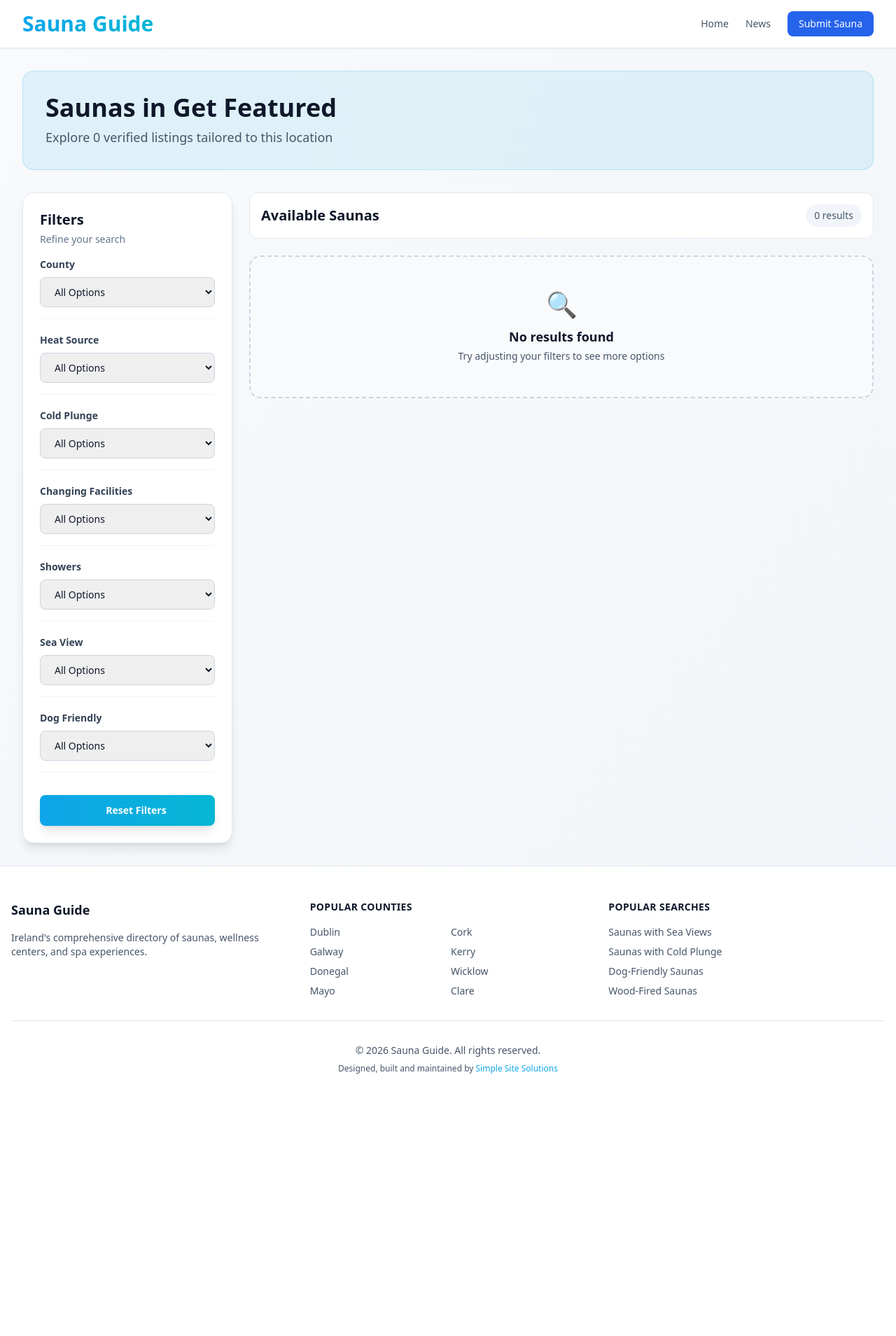
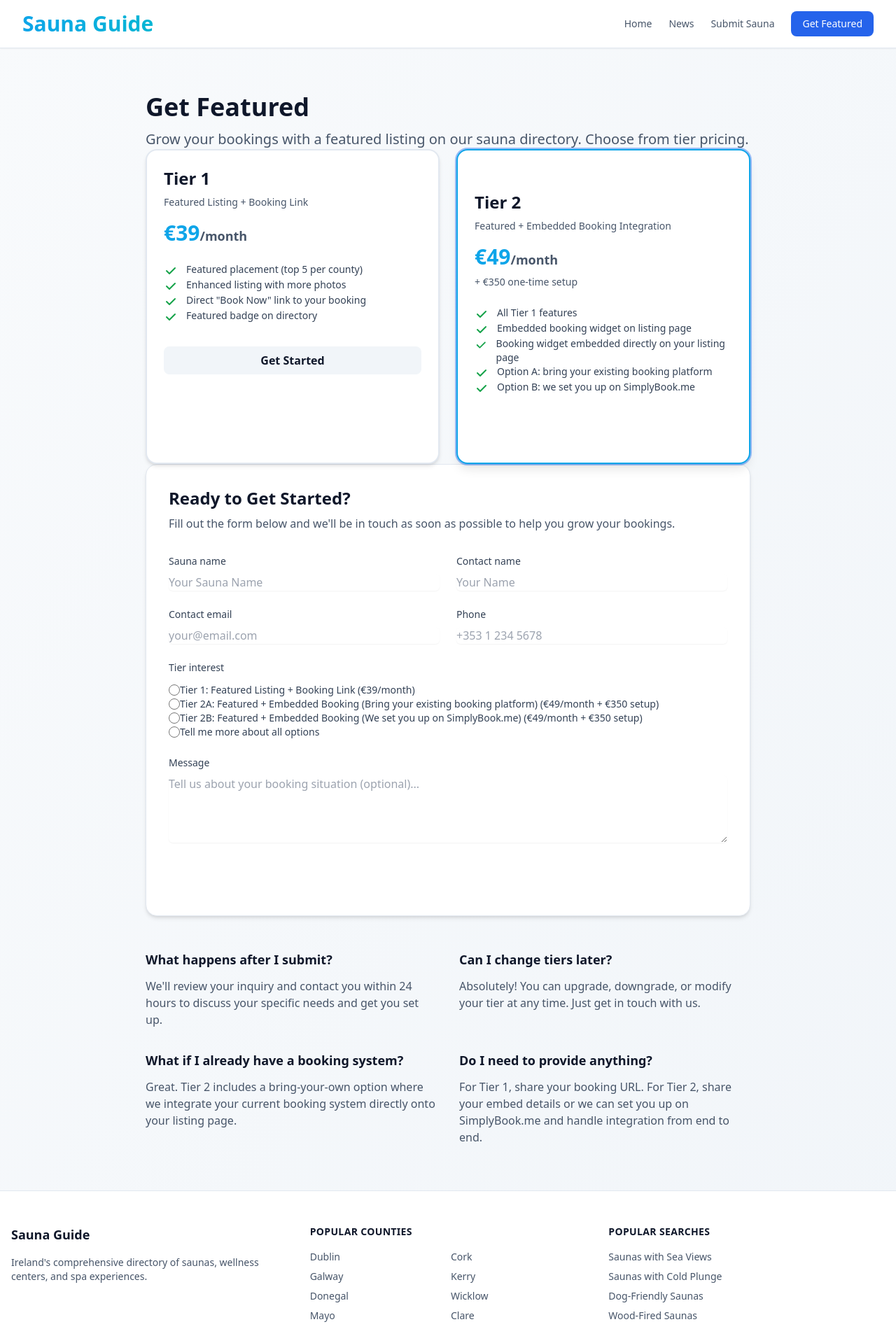
Before and after one commit to nigelmcintyre/directory_factory, a Django app: page /get-featured/ in a window 1280 px wide. Shown: the top 1909 px of the page at 70% size. Before the commit the page ends 1534 px from the top, so only its background shows below. Run offline with Django 5.2, Linux system fonts and the light colour scheme; data that the repository does not hold is empty.

Commit message:
Add get featured partner page and inquiry flow

```diff
--- a/directory/forms.py
+++ b/directory/forms.py
@@ -125,3 +125,59 @@ class SaunaSubmissionForm(forms.ModelForm):
         self.fields['county'].required = True
         self.fields['heat_source'].required = True
         self.fields['submitter_email'].required = True
+
+
+class PartnerInquiryForm(forms.Form):
+    """Form for contacting about featured listing / partner programs"""
+
+    sauna_name = forms.CharField(
+        max_length=255,
+        required=True,
+        widget=forms.TextInput(attrs={
+            'class': 'mt-1 block w-full rounded-md border-gray-300 shadow-sm focus:border-blue-500 focus:ring-blue-500',
+            'placeholder': 'Your Sauna Name'
+        })
+    )
+    contact_name = forms.CharField(
+        max_length=255,
+        required=True,
+        widget=forms.TextInput(attrs={
+            'class': 'mt-1 block w-full rounded-md border-gray-300 shadow-sm focus:border-blue-500 focus:ring-blue-500',
+            'placeholder': 'Your Name'
+        })
+    )
+    contact_email = forms.EmailField(
+        required=True,
+        widget=forms.EmailInput(attrs={
+            'class': 'mt-1 block w-full rounded-md border-gray-300 shadow-sm focus:border-blue-500 focus:ring-blue-500',
+            'placeholder': 'your@email.com'
+        })
+    )
+    phone = forms.CharField(
+        max_length=50,
+        required=False,
+        widget=forms.TextInput(attrs={
+            'class': 'mt-1 block w-full rounded-md border-gray-300 shadow-sm focus:border-blue-500 focus:ring-blue-500',
+            'placeholder': '+353 1 234 5678'
+        })
+    )
+    tier_interest = forms.ChoiceField(
+        required=True,
+        choices=[
+            ('tier1', 'Tier 1: Featured Listing + Booking Link (€39/month)'),
+            ('tier2_existing', 'Tier 2A: Featured + Embedded Booking (Bring your existing booking platform) (€49/month + €350 setup)'),
+            ('tier2_managed', 'Tier 2B: Featured + Embedded Booking (We set you up on SimplyBook.me) (€49/month + €350 setup)'),
+            ('all', 'Tell me more about all options'),
+        ],
+        widget=forms.RadioSelect(attrs={
+            'class': 'mt-2'
+        })
+    )
+    message = forms.CharField(
+        required=False,
+        widget=forms.Textarea(attrs={
+            'class': 'mt-1 block w-full rounded-md border-gray-300 shadow-sm focus:border-blue-500 focus:ring-blue-500',
+            'placeholder': 'Tell us about your booking situation (optional)...',
+            'rows': 4
+        })
+    )
--- a/directory/schema.py
+++ b/directory/schema.py
@@ -1,11 +1,12 @@
 import re
+from typing import Optional, Tuple
 
 from django.utils.text import slugify
 
 from directory.niche_config import SITE_NAME, DOMAIN
 
 
-def _normalize_time_token(token: str) -> str | None:
+def _normalize_time_token(token: str) -> Optional[str]:
     token = token.strip().lower()
     match = re.match(r"^(\d{1,2})(?::(\d{2}))?\s*(am|pm)$", token)
     if not match:
@@ -25,7 +26,7 @@ def _normalize_time_token(token: str) -> str | None:
     return f"{hour:02d}:{minute:02d}"
 
 
-def _normalize_time_range(range_text: str) -> tuple[str, str] | None:
+def _normalize_time_range(range_text: str) -> Optional[Tuple[str, str]]:
     if "-" not in range_text:
         return None
     start_raw, end_raw = [part.strip() for part in range_text.split("-", 1)]
--- a/directory/templates/base.html
+++ b/directory/templates/base.html
@@ -62,8 +62,9 @@
                 <nav class="flex items-center gap-4 sm:gap-6">
                     <a href="{% url 'home' %}" class="text-sm text-slate-600 hover:text-primary transition-colors">Home</a>
                     <a href="{% url 'post_list' %}" class="text-sm text-slate-600 hover:text-primary transition-colors">News</a>
-                    <a href="{% url 'submit_sauna' %}" class="text-sm bg-blue-600 hover:bg-blue-700 text-white px-4 py-2 rounded-lg transition-colors font-medium">
-                        Submit Sauna
+                    <a href="{% url 'submit_sauna' %}" class="text-sm text-slate-600 hover:text-primary transition-colors">Submit Sauna</a>
+                    <a href="{% url 'get_featured' %}" class="text-sm bg-blue-600 hover:bg-blue-700 text-white px-4 py-2 rounded-lg transition-colors font-medium">
+                        Get Featured
                     </a>
                 </nav>
             </div>
--- /dev/null
+++ b/directory/templates/get_featured.html
@@ -0,0 +1,220 @@
+{% extends "base.html" %}
+
+{% block content %}
+<div class="max-w-4xl mx-auto px-4 py-8">
+    <!-- Header -->
+    <div class="mb-12">
+        <h1 class="text-4xl font-bold text-slate-900 mb-3">Get Featured</h1>
+        <p class="text-xl text-slate-600">
+            Grow your bookings with a featured listing on our sauna directory. Choose from tier pricing.
+        </p>
+    </div>
+
+    <!-- Pricing Tiers -->
+    <div class="mb-12">
+        <div class="grid grid-cols-1 md:grid-cols-2 gap-6">
+            <!-- Tier 1: Featured + Link -->
+            <div class="rounded-2xl border-2 border-slate-200 bg-white p-6 shadow-md hover:shadow-lg transition-shadow">
+                <div class="mb-6">
+                    <h2 class="text-2xl font-bold text-slate-900 mb-2">Tier 1</h2>
+                    <p class="text-slate-600 mb-4 text-sm">Featured Listing + Booking Link</p>
+                    <div class="text-3xl font-bold text-primary">€{{ tier_prices.tier1 }}<span class="text-lg text-slate-600">/month</span></div>
+                </div>
+                <ul class="space-y-3 mb-8">
+                    <li class="flex items-start gap-3">
+                        <svg class="w-5 h-5 text-green-600 flex-shrink-0 mt-0.5" fill="currentColor" viewBox="0 0 20 20">
+                            <path fill-rule="evenodd" d="M16.707 5.293a1 1 0 010 1.414l-8 8a1 1 0 01-1.414 0l-4-4a1 1 0 011.414-1.414L8 12.586l7.293-7.293a1 1 0 011.414 0z" clip-rule="evenodd" />
+                        </svg>
+                        <span class="text-slate-700 text-sm">Featured placement (top 5 per county)</span>
+                    </li>
+                    <li class="flex items-start gap-3">
+                        <svg class="w-5 h-5 text-green-600 flex-shrink-0 mt-0.5" fill="currentColor" viewBox="0 0 20 20">
+                            <path fill-rule="evenodd" d="M16.707 5.293a1 1 0 010 1.414l-8 8a1 1 0 01-1.414 0l-4-4a1 1 0 011.414-1.414L8 12.586l7.293-7.293a1 1 0 011.414 0z" clip-rule="evenodd" />
+                        </svg>
+                        <span class="text-slate-700 text-sm">Enhanced listing with more photos</span>
+                    </li>
+                    <li class="flex items-start gap-3">
+                        <svg class="w-5 h-5 text-green-600 flex-shrink-0 mt-0.5" fill="currentColor" viewBox="0 0 20 20">
+                            <path fill-rule="evenodd" d="M16.707 5.293a1 1 0 010 1.414l-8 8a1 1 0 01-1.414 0l-4-4a1 1 0 011.414-1.414L8 12.586l7.293-7.293a1 1 0 011.414 0z" clip-rule="evenodd" />
+                        </svg>
+                        <span class="text-slate-700 text-sm">Direct "Book Now" link to your booking</span>
+                    </li>
+                    <li class="flex items-start gap-3">
+                        <svg class="w-5 h-5 text-green-600 flex-shrink-0 mt-0.5" fill="currentColor" viewBox="0 0 20 20">
+                            <path fill-rule="evenodd" d="M16.707 5.293a1 1 0 010 1.414l-8 8a1 1 0 01-1.414 0l-4-4a1 1 0 011.414-1.414L8 12.586l7.293-7.293a1 1 0 011.414 0z" clip-rule="evenodd" />
+                        </svg>
+                        <span class="text-slate-700 text-sm">Featured badge on directory</span>
+                    </li>
+                </ul>
+                <button onclick="document.getElementById('tier-tier1').checked=true; document.getElementById('inquiry-form').scrollIntoView({behavior:'smooth'})" class="w-full py-2 px-4 bg-slate-100 hover:bg-slate-200 text-slate-900 font-semibold rounded-lg transition-colors">
+                    Get Started
+                </button>
+            </div>
+
+            <!-- Tier 2: Featured + Embedded -->
+            <div class="rounded-2xl border-2 border-primary bg-white p-6 shadow-lg ring-2 ring-primary ring-opacity-20">
+                <div class="mb-6">
+                    <div class="inline-block bg-primary text-white px-3 py-1 rounded-full text-xs font-semibold mb-3">POPULAR</div>
+                    <h2 class="text-2xl font-bold text-slate-900 mb-2">Tier 2</h2>
+                    <p class="text-slate-600 mb-4 text-sm">Featured + Embedded Booking Integration</p>
+                    <div class="text-3xl font-bold text-primary">€{{ tier_prices.tier2 }}<span class="text-lg text-slate-600">/month</span></div>
+                    <p class="text-sm text-slate-600 mt-2">+ €{{ tier_prices.setup_fee }} one-time setup</p>
+                </div>
+                <ul class="space-y-3 mb-8">
+                    <li class="flex items-start gap-3">
+                        <svg class="w-5 h-5 text-green-600 flex-shrink-0 mt-0.5" fill="currentColor" viewBox="0 0 20 20">
+                            <path fill-rule="evenodd" d="M16.707 5.293a1 1 0 010 1.414l-8 8a1 1 0 01-1.414 0l-4-4a1 1 0 011.414-1.414L8 12.586l7.293-7.293a1 1 0 011.414 0z" clip-rule="evenodd" />
+                        </svg>
+                        <span class="text-slate-700 text-sm">All Tier 1 features</span>
+                    </li>
+                    <li class="flex items-start gap-3">
+                        <svg class="w-5 h-5 text-green-600 flex-shrink-0 mt-0.5" fill="currentColor" viewBox="0 0 20 20">
+                            <path fill-rule="evenodd" d="M16.707 5.293a1 1 0 010 1.414l-8 8a1 1 0 01-1.414 0l-4-4a1 1 0 011.414-1.414L8 12.586l7.293-7.293a1 1 0 011.414 0z" clip-rule="evenodd" />
+                        </svg>
+                        <span class="text-slate-700 text-sm">Embedded booking widget on listing page</span>
+                    </li>
+                    <li class="flex items-start gap-3">
+                        <svg class="w-5 h-5 text-green-600 flex-shrink-0 mt-0.5" fill="currentColor" viewBox="0 0 20 20">
+                            <path fill-rule="evenodd" d="M16.707 5.293a1 1 0 010 1.414l-8 8a1 1 0 01-1.414 0l-4-4a1 1 0 011.414-1.414L8 12.586l7.293-7.293a1 1 0 011.414 0z" clip-rule="evenodd" />
+                        </svg>
+                        <span class="text-slate-700 text-sm">Booking widget embedded directly on your listing page</span>
+                    </li>
+                    <li class="flex items-start gap-3">
+                        <svg class="w-5 h-5 text-green-600 flex-shrink-0 mt-0.5" fill="currentColor" viewBox="0 0 20 20">
+                            <path fill-rule="evenodd" d="M16.707 5.293a1 1 0 010 1.414l-8 8a1 1 0 01-1.414 0l-4-4a1 1 0 011.414-1.414L8 12.586l7.293-7.293a1 1 0 011.414 0z" clip-rule="evenodd" />
+                        </svg>
+                        <span class="text-slate-700 text-sm">Option A: bring your existing booking platform</span>
+                    </li>
+                    <li class="flex items-start gap-3">
+                        <svg class="w-5 h-5 text-green-600 flex-shrink-0 mt-0.5" fill="currentColor" viewBox="0 0 20 20">
+                            <path fill-rule="evenodd" d="M16.707 5.293a1 1 0 010 1.414l-8 8a1 1 0 01-1.414 0l-4-4a1 1 0 011.414-1.414L8 12.586l7.293-7.293a1 1 0 011.414 0z" clip-rule="evenodd" />
+                        </svg>
+                        <span class="text-slate-700 text-sm">Option B: we set you up on SimplyBook.me</span>
+                    </li>
+                </ul>
+                <button onclick="document.getElementById('tier-tier2_existing').checked=true; document.getElementById('inquiry-form').scrollIntoView({behavior:'smooth'})" class="w-full py-2 px-4 bg-primary hover:bg-blue-700 text-white font-semibold rounded-lg transition-colors">
+                    Get Started
+                </button>
+            </div>
+        </div>
+    </div>
+
+    <!-- Contact Form -->
+    <div id="inquiry-form" class="bg-white rounded-2xl border border-slate-200 shadow-md p-6 md:p-8">
+        <h2 class="text-2xl font-bold text-slate-900 mb-2">Ready to Get Started?</h2>
+        <p class="text-slate-600 mb-8">Fill out the form below and we'll be in touch as soon as possible to help you grow your bookings.</p>
+
+        {% if messages %}
+            {% for message in messages %}
+                <div class="mb-6 p-4 rounded-lg {% if message.tags %}bg-green-50 border border-green-200 text-green-700{% else %}bg-blue-50 border border-blue-200 text-blue-700{% endif %}">
+                    {{ message }}
+                </div>
+            {% endfor %}
+        {% endif %}
+
+        <form method="post" class="space-y-6">
+            {% csrf_token %}
+
+            <!-- Sauna Name & Contact Name -->
+            <div class="grid grid-cols-1 md:grid-cols-2 gap-6">
+                <div>
+                    <label class="block text-sm font-medium text-slate-700 mb-2">
+                        {{ form.sauna_name.label }}
+                    </label>
+                    {{ form.sauna_name }}
+                    {% if form.sauna_name.errors %}
+                        <p class="mt-1 text-sm text-red-600">{{ form.sauna_name.errors.0 }}</p>
+                    {% endif %}
+                </div>
+                <div>
+                    <label class="block text-sm font-medium text-slate-700 mb-2">
+                        {{ form.contact_name.label }}
+                    </label>
+                    {{ form.contact_name }}
+                    {% if form.contact_name.errors %}
+                        <p class="mt-1 text-sm text-red-600">{{ form.contact_name.errors.0 }}</p>
+                    {% endif %}
+                </div>
+            </div>
+
+            <!-- Email & Phone -->
+            <div class="grid grid-cols-1 md:grid-cols-2 gap-6">
+                <div>
+                    <label class="block text-sm font-medium text-slate-700 mb-2">
+                        {{ form.contact_email.label }}
+                    </label>
+                    {{ form.contact_email }}
+                    {% if form.contact_email.errors %}
+                        <p class="mt-1 text-sm text-red-600">{{ form.contact_email.errors.0 }}</p>
+                    {% endif %}
+                </div>
+                <div>
+                    <label class="block text-sm font-medium text-slate-700 mb-2">
+                        {{ form.phone.label }}
+                    </label>
+                    {{ form.phone }}
+                    {% if form.phone.errors %}
+                        <p class="mt-1 text-sm text-red-600">{{ form.phone.errors.0 }}</p>
+                    {% endif %}
+                </div>
+            </div>
+
+            <!-- Tier Interest -->
+            <div>
+                <label class="block text-sm font-medium text-slate-700 mb-3">
+                    {{ form.tier_interest.label }}
+                </label>
+                <div class="space-y-3">
+                    {% for value, label in form.tier_interest.field.choices %}
+                        <div class="flex items-center">
+                            <input type="radio" id="tier-{{ value }}" name="tier_interest" value="{{ value }}" class="w-4 h-4 text-primary border-gray-300 focus:ring-blue-500" {% if form.tier_interest.value == value %}checked{% endif %}>
+                            <label for="tier-{{ value }}" class="ml-3 text-sm text-slate-700 cursor-pointer">
+                                {{ label }}
+                            </label>
+                        </div>
+                    {% endfor %}
+                </div>
+                {% if form.tier_interest.errors %}
+                    <p class="mt-1 text-sm text-red-600">{{ form.tier_interest.errors.0 }}</p>
+                {% endif %}
+            </div>
+
+            <!-- Message -->
+            <div>
+                <label class="block text-sm font-medium text-slate-700 mb-2">
+                    {{ form.message.label }}
+                </label>
+                {{ form.message }}
+                {% if form.message.errors %}
+                    <p class="mt-1 text-sm text-red-600">{{ form.message.errors.0 }}</p>
+                {% endif %}
+            </div>
+
+            <!-- Submit Button -->
+            <button type="submit" class="w-full py-3 px-6 bg-primary hover:bg-blue-700 text-white font-semibold rounded-lg transition-colors">
+                Send Inquiry
+            </button>
+        </form>
+    </div>
+
+    <!-- FAQ Section -->
+    <div class="mt-12 grid grid-cols-1 md:grid-cols-2 gap-8">
+        <div>
+            <h3 class="text-lg font-semibold text-slate-900 mb-3">What happens after I submit?</h3>
+            <p class="text-slate-600">We'll review your inquiry and contact you within 24 hours to discuss your specific needs and get you set up.</p>
+        </div>
+        <div>
+            <h3 class="text-lg font-semibold text-slate-900 mb-3">Can I change tiers later?</h3>
+            <p class="text-slate-600">Absolutely! You can upgrade, downgrade, or modify your tier at any time. Just get in touch with us.</p>
+        </div>
+        <div>
+            <h3 class="text-lg font-semibold text-slate-900 mb-3">What if I already have a booking system?</h3>
+            <p class="text-slate-600">Great. Tier 2 includes a bring-your-own option where we integrate your current booking system directly onto your listing page.</p>
+        </div>
+        <div>
+            <h3 class="text-lg font-semibold text-slate-900 mb-3">Do I need to provide anything?</h3>
+            <p class="text-slate-600">For Tier 1, share your booking URL. For Tier 2, share your embed details or we can set you up on SimplyBook.me and handle integration from end to end.</p>
+        </div>
+    </div>
+</div>
+{% endblock %}
--- a/directory/urls.py
+++ b/directory/urls.py
@@ -6,6 +6,7 @@ urlpatterns = [
     path("", views.home, name="home"),
     path("submit/", views.submit_sauna, name="submit_sauna"),
     path("submit/success/", views.submit_success, name="submit_success"),
+    path("get-featured/", views.get_featured, name="get_featured"),
     path("listing/<slug:slug>/", views.listing_detail, name="listing_detail"),
     path("<slug:county>/", views.pseo_landing, name="pseo_landing"),
 ]
--- a/directory/views.py
+++ b/directory/views.py
@@ -7,7 +7,7 @@ from django.http import HttpRequest, HttpResponse
 from django.utils.safestring import mark_safe
 from django.contrib import messages
 from .models import Listing
-from .forms import SaunaSubmissionForm
+from .forms import SaunaSubmissionForm, PartnerInquiryForm
 from .niche_config import SITE_NAME, DOMAIN, FILTERS
 from .utils import get_filtered_listings
 from .schema import generate_breadcrumb_schema, generate_listing_schema
@@ -287,3 +287,71 @@ def submit_success(request: HttpRequest) -> HttpResponse:
     }
 
     return render(request, "submit_success.html", context)
+
+
+def get_featured(request: HttpRequest) -> HttpResponse:
+    """Partner program page - featured listing inquiry form"""
+    from django.core.mail import send_mail
+
+    if request.method == 'POST':
+        form = PartnerInquiryForm(request.POST)
+        if form.is_valid():
+            # Send email to admin
+            subject = f"Partnership Inquiry: {form.cleaned_data['sauna_name']}"
+            message = f"""
+Partner Program Inquiry
+========================
+
+Sauna Name: {form.cleaned_data['sauna_name']}
+Contact Name: {form.cleaned_data['contact_name']}
+Email: {form.cleaned_data['contact_email']}
+Phone: {form.cleaned_data.get('phone', 'Not provided')}
+Tier Interest: {dict(form.fields['tier_interest'].choices).get(form.cleaned_data['tier_interest'], form.cleaned_data['tier_interest'])}
+
+Message:
+{form.cleaned_data.get('message', 'No additional message provided')}
+
+---
+This inquiry came from the Get Featured page at https://{DOMAIN}{request.path}
+            """
+
+            try:
+                send_mail(
+                    subject,
+                    message,
+                    settings.DEFAULT_FROM_EMAIL,
+                    [settings.ADMIN_EMAIL],
+                    fail_silently=False,
+                )
+                messages.success(
+                    request,
+                    "Thank you! We've received your inquiry and will be in touch as soon as possible."
+                )
+            except Exception as e:
+                messages.error(
+                    request,
+                    "We received your inquiry, but there was an issue sending our confirmation email. We'll still follow up shortly."
+                )
+
+            # Reset form after successful submission
+            form = PartnerInquiryForm()
+    else:
+        form = PartnerInquiryForm()
+
+    page_title = f"Get Featured | Partner Program | {SITE_NAME}"
+    meta_description = "Grow your bookings with a featured listing on the sauna directory. Featured placement, booking integration, and more starting at €39/month."
+
+    context = {
+        "site_name": SITE_NAME,
+        "domain": DOMAIN,
+        "form": form,
+        "page_title": page_title,
+        "meta_description": meta_description,
+        "tier_prices": {
+            "tier1": 39,
+            "tier2": 49,
+            "setup_fee": 350,
+        }
+    }
+
+    return render(request, "get_featured.html", context)
```
Also changed, not shown: directory_factory/settings.py (+10 -0 lines), 1 other file.
